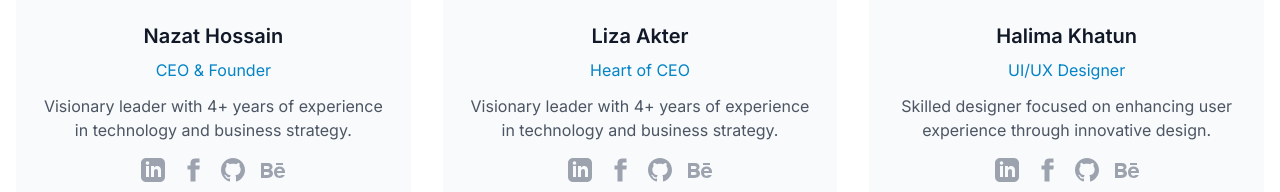
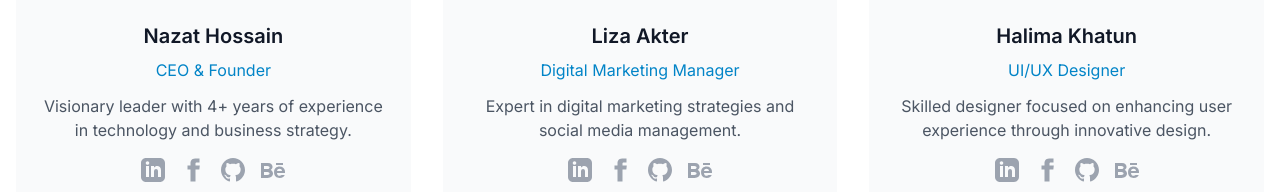
Before and after one commit to TechNest-Agency/technestsite, a React (Create React App) app in the folder client/: page /team in a window 1280 px wide. Shown: the part 714-906 px from the top of the page. Built offline with nearby package versions, Linux system fonts and the light colour scheme; no server answers; the HTML template or start-up script is replaced by a standard one.

Commit message:
image change

```diff
--- a/client/src/pages/TeamMembers.js
+++ b/client/src/pages/TeamMembers.js
@@ -20,8 +20,8 @@ const TeamMembers = () => {
     },
     {
       name: 'Liza Akter',
-      role: 'Heart of CEO',
-      bio: 'Visionary leader with 4+ years of experience in technology and business strategy.',
+      role: 'Digital Marketing Manager',
+      bio: 'Expert in digital marketing strategies and social media management.',
       image: '/liza.jpg',
       social: {
         linkedin: 'https://www.linkedin.com/in/nazat-mern-stack/',
```
